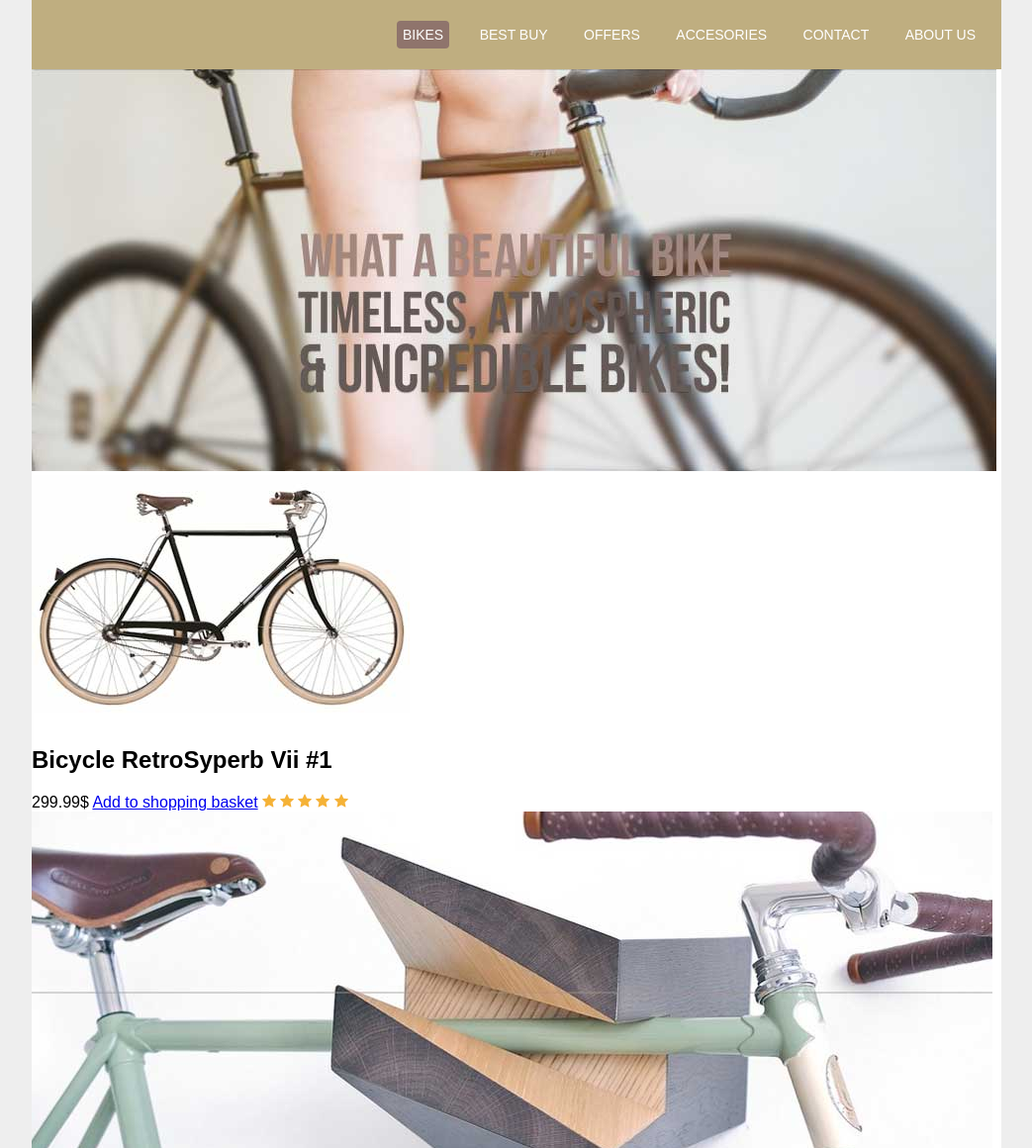
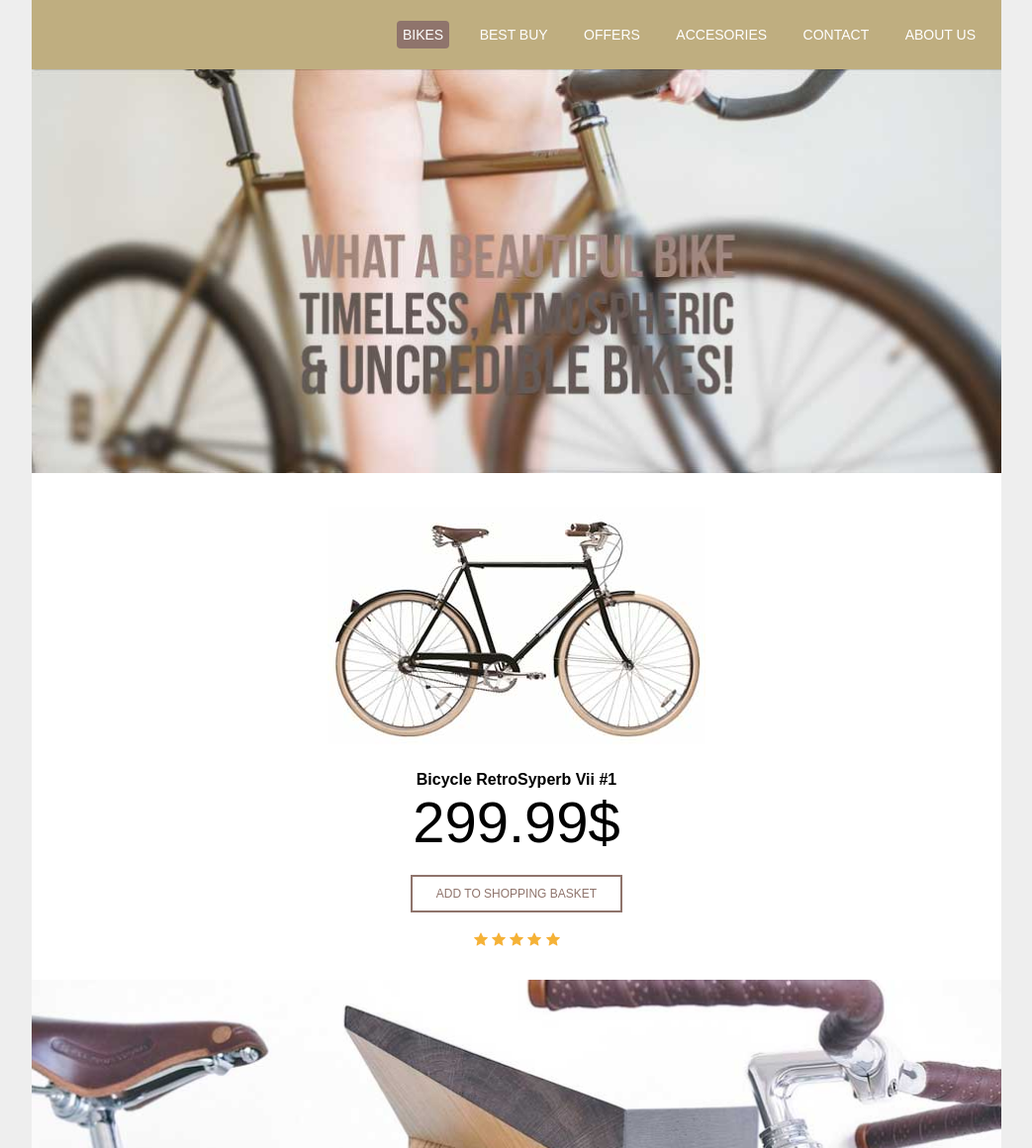
Before and after one commit to mryysbll19/my-first-css-project, a plain HTML site: page index.html in a window 1280 px wide. Shown: the top 1160 px of the page at 99% size, without its empty margins (118-1161 px from the left). Drawn offline with Linux system fonts and the light colour scheme.

Commit message:
final touch in css

```diff
--- a/style.css
+++ b/style.css
@@ -43,3 +43,43 @@ body{
     background: #8f746c;
     border-radius: 4px;
 }
+
+#lead-banner img{
+    width: 100%;
+}
+
+#shop{
+    margin: 30px 0;
+    text-align: center;
+}
+
+#shop h2.product-name{
+    font-size: 16px;
+    margin-bottom: 0;
+}
+
+#shop span.price{
+    display: block;
+    font-size: 58px;
+}
+
+#shop a.add-to-bag{
+    display: block;
+    color: #8f746c;
+    text-transform: uppercase;
+    font-size: 12px;
+    text-decoration: none;
+    padding: 10px 0;
+    border: 2px solid #8f746c;
+    width: 210px;
+    margin: 20px auto;
+}
+
+#shop a.add-to-bag:hover{
+    color: #ffffff;
+    background: #8f746c;
+}
+
+#footer-banner img{
+    width: 100%;
+}
```
